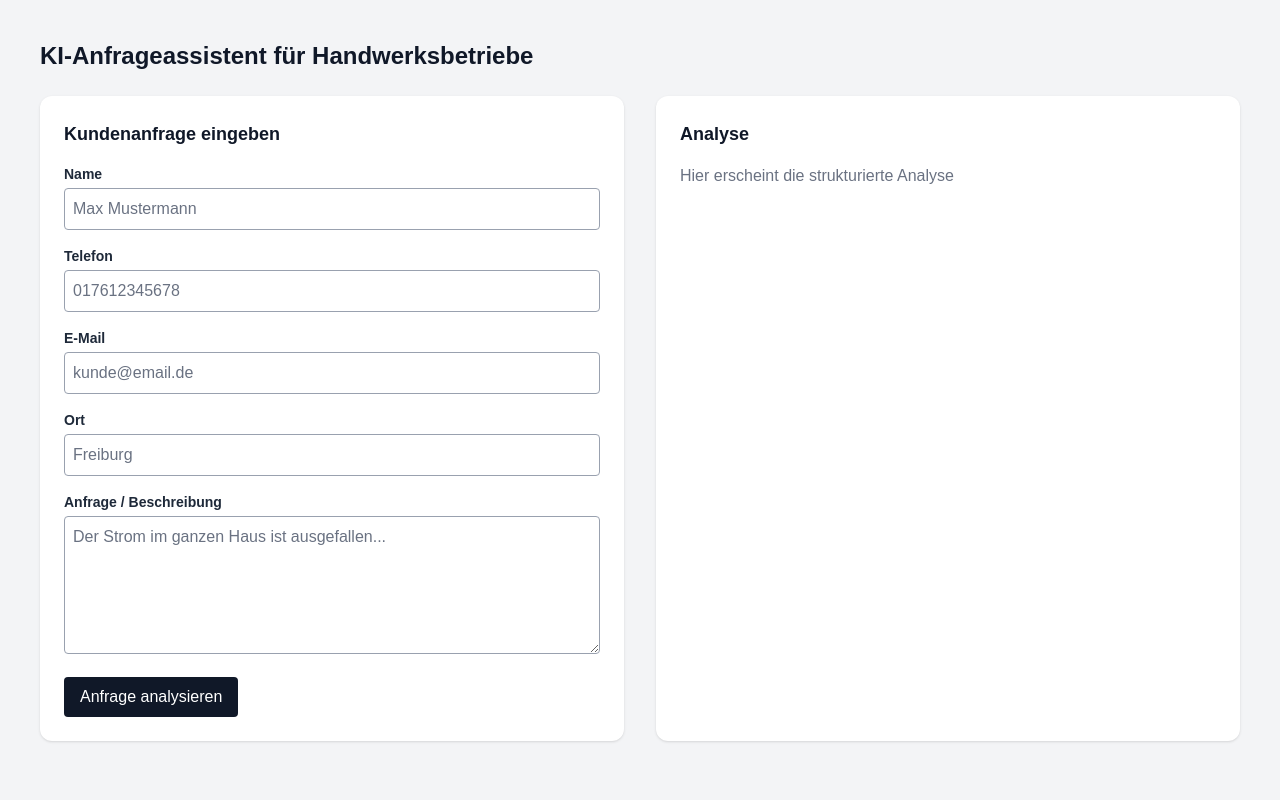
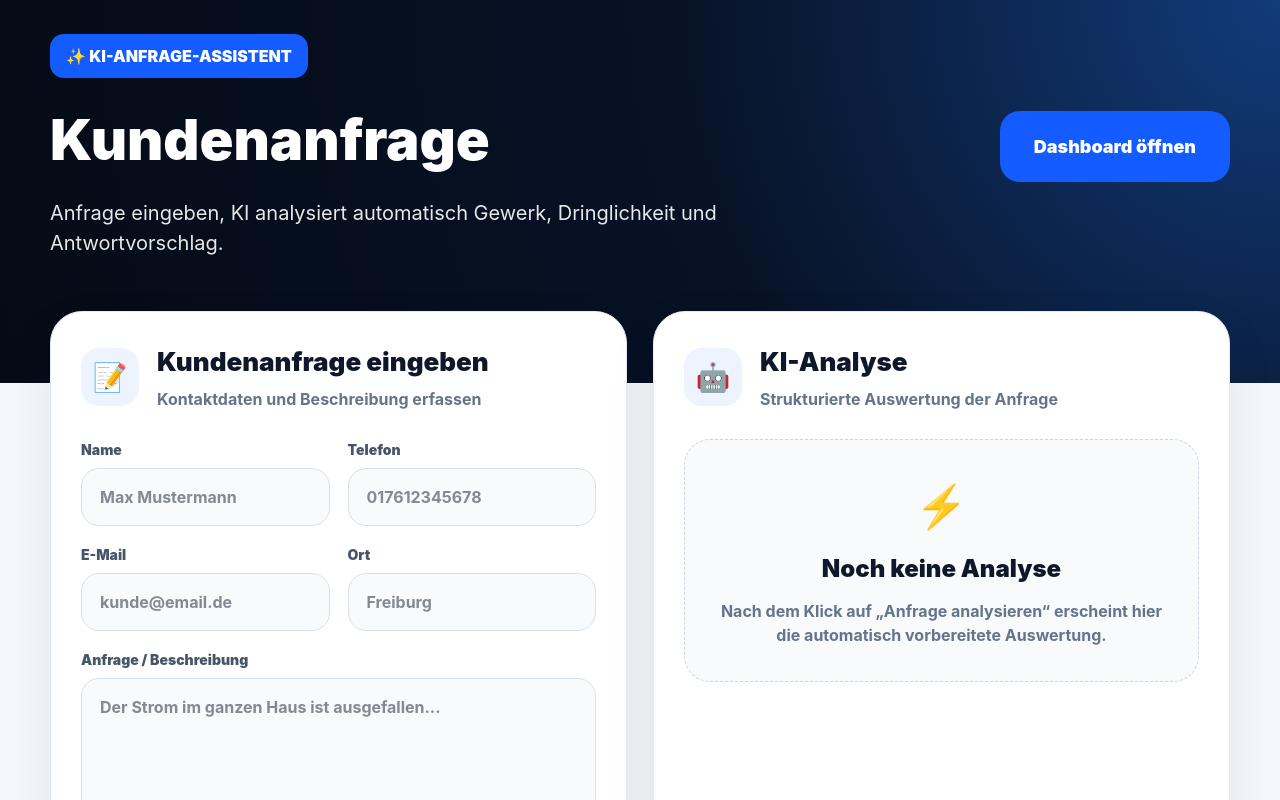
Before and after one commit to svehein-svg/handwerk-gpt, a Next.js app in the folder handwerk-gpt/: page / in a window 1280 px wide. Shown: the top 800 px of the page. Built offline with nearby package versions, Linux system fonts and the light colour scheme.

Commit message:
Modernes Dashboard

```diff
--- a/handwerk-gpt/app/page.tsx
+++ b/handwerk-gpt/app/page.tsx
@@ -1,4 +1,3 @@
-
 "use client";
 
 import { useState } from "react";
@@ -15,7 +14,9 @@ export default function Home() {
   const [result, setResult] = useState<any>(null);
   const [loading, setLoading] = useState(false);
 
-  const handleChange = (e: any) => {
+  const handleChange = (
+    e: React.ChangeEvent<HTMLInputElement | HTMLTextAreaElement>
+  ) => {
     setForm({
       ...form,
       [e.target.name]: e.target.value,
@@ -36,139 +37,431 @@ export default function Home() {
   };
 
   return (
-    <div className="p-10 bg-gray-100 min-h-screen">
-      <h1 className="text-2xl font-bold mb-6 text-gray-900">
-        KI-Anfrageassistent für Handwerksbetriebe
-      </h1>
+    <>
+      <main className="request-page">
+        <section className="hero">
+          <div className="container hero-inner">
+            <div>
+              <div className="app-badge">✨ KI-ANFRAGE-ASSISTENT</div>
 
-      <div className="grid grid-cols-2 gap-8">
-        {/* LEFT */}
-        <div className="bg-white p-6 rounded-xl shadow">
-          <h2 className="text-lg font-semibold mb-4 text-gray-900">
-            Kundenanfrage eingeben
-          </h2>
+              <h1>Kundenanfrage</h1>
 
-          <div className="space-y-4">
+              <p>
+                Anfrage eingeben, KI analysiert automatisch Gewerk,
+                Dringlichkeit und Antwortvorschlag.
+              </p>
+            </div>
+
+            <a href="/dashboard" className="dashboard-button">
+              Dashboard öffnen
+            </a>
+          </div>
+        </section>
+
+        <section className="content">
+          <div className="container grid">
+            <div className="card">
+              <div className="card-header">
+                <div className="icon">📝</div>
                 <div>
-              <label className="block text-sm font-semibold text-gray-800 mb-1">
-                Name
-              </label>
-              <input
+                  <h2>Kundenanfrage eingeben</h2>
+                  <p>Kontaktdaten und Beschreibung erfassen</p>
+                </div>
+              </div>
+
+              <div className="form-grid">
+                <Input
+                  label="Name"
                   name="customer_name"
+                  value={form.customer_name}
                   onChange={handleChange}
-                className="w-full border border-gray-400 p-2 rounded text-gray-900 placeholder-gray-500"
                   placeholder="Max Mustermann"
                 />
-            </div>
 
-            <div>
-              <label className="block text-sm font-semibold text-gray-800 mb-1">
-                Telefon
-              </label>
-              <input
+                <Input
+                  label="Telefon"
                   name="phone"
+                  value={form.phone}
                   onChange={handleChange}
-                className="w-full border border-gray-400 p-2 rounded text-gray-900 placeholder-gray-500"
                   placeholder="017612345678"
                 />
-            </div>
 
-            <div>
-              <label className="block text-sm font-semibold text-gray-800 mb-1">
-                E-Mail
-              </label>
-              <input
+                <Input
+                  label="E-Mail"
                   name="email"
+                  value={form.email}
                   onChange={handleChange}
-                className="w-full border border-gray-400 p-2 rounded text-gray-900 placeholder-gray-500"
                   placeholder="kunde@email.de"
                 />
-            </div>
 
-            <div>
-              <label className="block text-sm font-semibold text-gray-800 mb-1">
-                Ort
-              </label>
-              <input
+                <Input
+                  label="Ort"
                   name="city"
+                  value={form.city}
                   onChange={handleChange}
-                className="w-full border border-gray-400 p-2 rounded text-gray-900 placeholder-gray-500"
                   placeholder="Freiburg"
                 />
-            </div>
 
-            <div>
-              <label className="block text-sm font-semibold text-gray-800 mb-1">
-                Anfrage / Beschreibung
-              </label>
+                <div className="field full">
+                  <label>Anfrage / Beschreibung</label>
                   <textarea
                     name="message"
+                    value={form.message}
                     onChange={handleChange}
-                rows={5}
-                className="w-full border border-gray-400 p-2 rounded text-gray-900 placeholder-gray-500"
+                    rows={6}
                     placeholder="Der Strom im ganzen Haus ist ausgefallen..."
                   />
                 </div>
 
-            <button
-              onClick={analyze}
-              className="bg-gray-900 text-white px-4 py-2 rounded hover:bg-black"
-            >
+                <button onClick={analyze} className="primary-button">
                   {loading ? "Analysiere..." : "Anfrage analysieren"}
                 </button>
               </div>
             </div>
 
-        {/* RIGHT */}
-        <div className="bg-white p-6 rounded-xl shadow">
-          <h2 className="text-lg font-semibold mb-4 text-gray-900">
-            Analyse
-          </h2>
+            <div className="card">
+              <div className="card-header">
+                <div className="icon">🤖</div>
+                <div>
+                  <h2>KI-Analyse</h2>
+                  <p>Strukturierte Auswertung der Anfrage</p>
+                </div>
+              </div>
 
               {!result && (
-            <div className="text-gray-500">
-              Hier erscheint die strukturierte Analyse
+                <div className="empty-state">
+                  <div className="empty-icon">⚡</div>
+                  <h3>Noch keine Analyse</h3>
+                  <p>
+                    Nach dem Klick auf „Anfrage analysieren“ erscheint hier die
+                    automatisch vorbereitete Auswertung.
+                  </p>
                 </div>
               )}
 
               {result && (
-            <div className="space-y-2 text-gray-900">
-              <div>
-                <b>Kunde:</b> {result.customer_name}
-              </div>
-
-              <div>
-                <b>Telefon:</b> {result.phone}
-              </div>
-
-              <div>
-                <b>E-Mail:</b> {result.email}
-              </div>
-
-              <div>
-                <b>Ort:</b> {result.city}
-              </div>
-
-              <div>
-                <b>Gewerk:</b> {result.trade}
-              </div>
-
-              <div>
-                <b>Zusammenfassung:</b> {result.summary}
-              </div>
-
-              <div>
-                <b>Dringlichkeit:</b> {result.urgency}
-              </div>
-
-              <div>
-                <b>Vor Ort nötig:</b>{" "}
-                {result.site_visit_needed ? "Ja" : "Nein"}
-              </div>
+                <div className="analysis-list">
+                  <AnalysisItem label="Kunde" value={result.customer_name} />
+                  <AnalysisItem label="Telefon" value={result.phone} />
+                  <AnalysisItem label="E-Mail" value={result.email} />
+                  <AnalysisItem label="Ort" value={result.city} />
+                  <AnalysisItem label="Gewerk" value={result.trade} />
+                  <AnalysisItem label="Zusammenfassung" value={result.summary} />
+                  <AnalysisItem label="Dringlichkeit" value={result.urgency} />
+                  <AnalysisItem
+                    label="Vor Ort nötig"
+                    value={result.site_visit_needed ? "Ja" : "Nein"}
+                  />
                 </div>
               )}
             </div>
           </div>
+        </section>
+      </main>
+
+      <style jsx>{`
+        .request-page {
+          min-height: 100vh;
+          background: #f4f7fb;
+          color: #0f172a;
+          font-family: Inter, system-ui, sans-serif;
+        }
+
+        .container {
+          max-width: 1180px;
+          margin: 0 auto;
+        }
+
+        .hero {
+          background: radial-gradient(
+            circle at top right,
+            #123b7a 0,
+            #071226 45%,
+            #050b16 100%
+          );
+          color: white;
+          padding: 34px 22px 125px;
+        }
+
+        .hero-inner {
+          display: flex;
+          justify-content: space-between;
+          align-items: center;
+          gap: 24px;
+        }
+
+        .app-badge {
+          display: inline-flex;
+          background: #145cff;
+          padding: 10px 16px;
+          border-radius: 14px;
+          font-weight: 900;
+          margin-bottom: 20px;
+        }
+
+        h1 {
+          font-size: 56px;
+          font-weight: 950;
+          margin: 0;
+          color: white;
+        }
+
+        .hero p {
+          margin-top: 16px;
+          color: rgba(255, 255, 255, 0.9);
+          font-size: 20px;
+          max-width: 720px;
+        }
+
+        .dashboard-button {
+          background: #145cff;
+          color: white;
+          text-decoration: none;
+          padding: 22px 34px;
+          border-radius: 20px;
+          font-size: 18px;
+          font-weight: 900;
+          white-space: nowrap;
+        }
+
+        .content {
+          margin-top: -72px;
+          padding: 0 22px 50px;
+        }
+
+        .grid {
+          display: grid;
+          grid-template-columns: 1fr 1fr;
+          gap: 26px;
+        }
+
+        .card {
+          background: white;
+          border-radius: 32px;
+          padding: 30px;
+          box-shadow: 0 20px 50px rgba(15, 23, 42, 0.08);
+          border: 1px solid #e5eaf2;
+        }
+
+        .card-header {
+          display: flex;
+          gap: 18px;
+          align-items: center;
+          margin-bottom: 28px;
+        }
+
+        .icon {
+          width: 58px;
+          height: 58px;
+          border-radius: 18px;
+          background: #edf3ff;
+          display: flex;
+          align-items: center;
+          justify-content: center;
+          font-size: 28px;
+        }
+
+        h2 {
+          margin: 0;
+          font-size: 26px;
+          font-weight: 950;
+          color: #0f172a;
+        }
+
+        .card-header p {
+          margin: 6px 0 0;
+          color: #64748b;
+          font-weight: 650;
+        }
+
+        .form-grid {
+          display: grid;
+          grid-template-columns: 1fr 1fr;
+          gap: 18px;
+        }
+
+        .field {
+          display: flex;
+          flex-direction: column;
+          gap: 8px;
+        }
+
+        .field.full {
+          grid-column: 1 / -1;
+        }
+
+        label {
+          color: #475569;
+          font-size: 14px;
+          font-weight: 900;
+        }
+
+        input,
+        textarea {
+          width: 100%;
+          border: 1px solid #d8e0ec;
+          background: #f8fafc;
+          color: #0f172a;
+          padding: 16px 18px;
+          border-radius: 18px;
+          font-size: 16px;
+          font-weight: 650;
+          outline: none;
+        }
+
+        input:focus,
+        textarea:focus {
+          border-color: #145cff;
+          background: white;
+          box-shadow: 0 0 0 4px rgba(20, 92, 255, 0.12);
+        }
+
+        textarea {
+          resize: vertical;
+        }
+
+        .primary-button {
+          grid-column: 1 / -1;
+          border: 0;
+          background: #145cff;
+          color: white;
+          padding: 19px 24px;
+          border-radius: 20px;
+          font-size: 18px;
+          font-weight: 950;
+          cursor: pointer;
+          box-shadow: 0 14px 30px rgba(21, 93, 252, 0.25);
+        }
+
+        .empty-state {
+          background: #f8fafc;
+          border-radius: 26px;
+          padding: 34px;
+          text-align: center;
+          border: 1px dashed #cbd5e1;
+        }
+
+        .empty-icon {
+          font-size: 42px;
+          margin-bottom: 14px;
+        }
+
+        .empty-state h3 {
+          margin: 0;
+          font-size: 24px;
+          font-weight: 950;
+          color: #0f172a;
+        }
+
+        .empty-state p {
+          margin: 12px 0 0;
+          color: #64748b;
+          font-weight: 650;
+          line-height: 1.5;
+        }
+
+        .analysis-list {
+          display: grid;
+          gap: 14px;
+        }
+
+        .analysis-item {
+          background: #f8fafc;
+          border: 1px solid #e5eaf2;
+          border-radius: 20px;
+          padding: 18px;
+        }
+
+        .analysis-label {
+          color: #64748b;
+          font-size: 12px;
+          text-transform: uppercase;
+          font-weight: 950;
+          letter-spacing: 0.05em;
+          margin-bottom: 8px;
+        }
+
+        .analysis-value {
+          color: #0f172a;
+          font-size: 17px;
+          font-weight: 800;
+          line-height: 1.45;
+          word-break: break-word;
+        }
+
+        @media (max-width: 900px) {
+          .hero-inner {
+            flex-direction: column;
+            align-items: flex-start;
+          }
+
+          h1 {
+            font-size: 42px;
+          }
+
+          .hero p {
+            font-size: 17px;
+          }
+
+          .dashboard-button {
+            width: 100%;
+            text-align: center;
+          }
+
+          .grid {
+            grid-template-columns: 1fr;
+          }
+
+          .form-grid {
+            grid-template-columns: 1fr;
+          }
+
+          .card {
+            padding: 22px;
+          }
+        }
+      `}</style>
+    </>
+  );
+}
+
+function Input({
+  label,
+  name,
+  value,
+  onChange,
+  placeholder,
+}: {
+  label: string;
+  name: string;
+  value: string;
+  onChange: (e: React.ChangeEvent<HTMLInputElement>) => void;
+  placeholder: string;
+}) {
+  return (
+    <div className="field">
+      <label>{label}</label>
+      <input
+        name={name}
+        value={value}
+        onChange={onChange}
+        placeholder={placeholder}
+      />
     </div>
   );
 }
+
+function AnalysisItem({
+  label,
+  value,
+}: {
+  label: string;
+  value: any;
+}) {
+  return (
+    <div className="analysis-item">
+      <div className="analysis-label">{label}</div>
+      <div className="analysis-value">{value || "-"}</div>
+    </div>
+  );
+}
```
Lines whose indentation alone changed are shown as unchanged.
